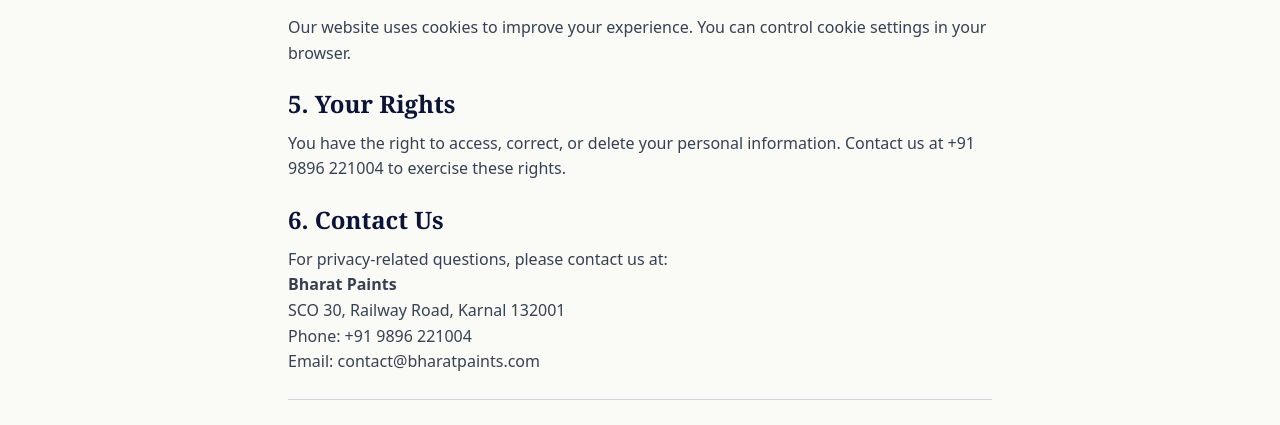
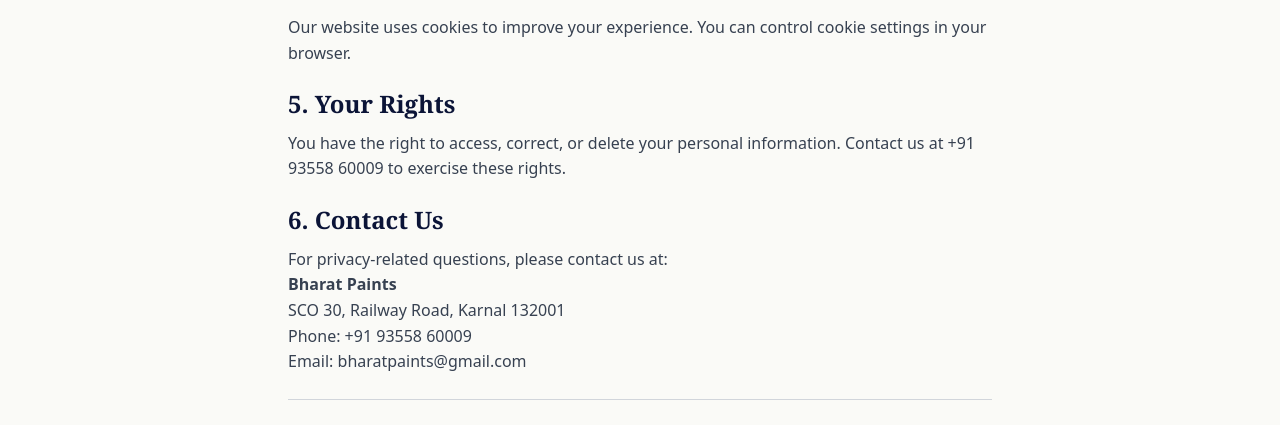
Before and after one commit to bharatpaints-alt/Bharat-Paints-Website, a Next.js app: page /privacy in a window 1280 px wide. Shown: the part 864-1289 px from the top of the page. Built offline with nearby package versions, Linux system fonts and the light colour scheme.

Commit message:
Sync launched website: current contact details, WhatsApp enquiries and GIO link

```diff
--- a/app/privacy/page.tsx
+++ b/app/privacy/page.tsx
@@ -67,7 +67,7 @@
               5. Your Rights
             </h2>
             <p>
-              You have the right to access, correct, or delete your personal information. Contact us at +91 9896 221004 to exercise these rights.
+              You have the right to access, correct, or delete your personal information. Contact us at +91 93558 60009 to exercise these rights.
             </p>
           </div>
 
@@ -81,8 +81,8 @@
             <p>
               <strong>Bharat Paints</strong><br/>
               SCO 30, Railway Road, Karnal 132001<br/>
-              Phone: +91 9896 221004<br/>
-              Email: contact@bharatpaints.com
+              Phone: +91 93558 60009<br/>
+              Email: bharatpaints@gmail.com
             </p>
           </div>
 
```
